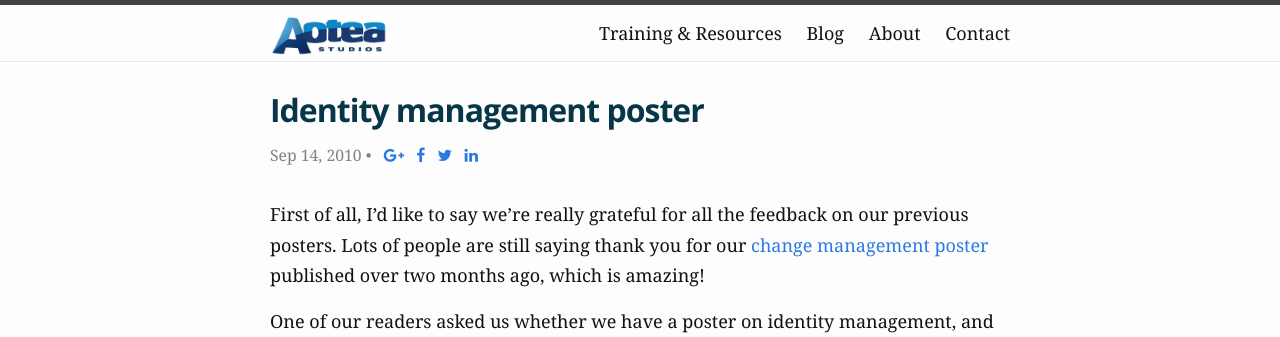
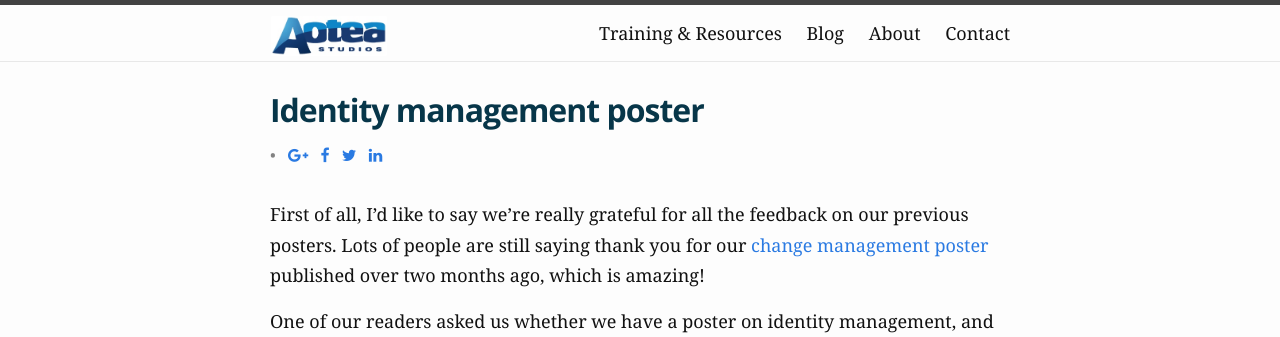
Before and after one commit to alexkorban/aoteastudios.com, a Jekyll site: the page built from _posts/2010-09-14-identity-management-poster.md, in a window 1280 px wide. Shown: the top 337 px of the page. Built offline with Jekyll 4.4.1, drawn with Linux system fonts in a browser that asks for light colours; nearby versions of some CDN libraries; some web fonts are replaced.

Commit message:
Remove date from posts

```diff
--- a/_layouts/post.html
+++ b/_layouts/post.html
@@ -5,7 +5,7 @@
 
   <header class="post-header">
     <h1 class="post-title">{{ page.title }}</h1>
-    <p class="post-meta">{{ page.date | date: "%b %-d, %Y" }}{% if page.author %} • {{ page.author }}{% endif %}{% if page.meta %} • {{ page.meta }}{% endif %} • &nbsp;{% include share.html %}</p>
+    <p class="post-meta">{% if page.author %} • {{ page.author }}{% endif %}{% if page.meta %} • {{ page.meta }}{% endif %} • &nbsp;{% include share.html %}</p>
   </header>
 
   <article class="post-content">
```
